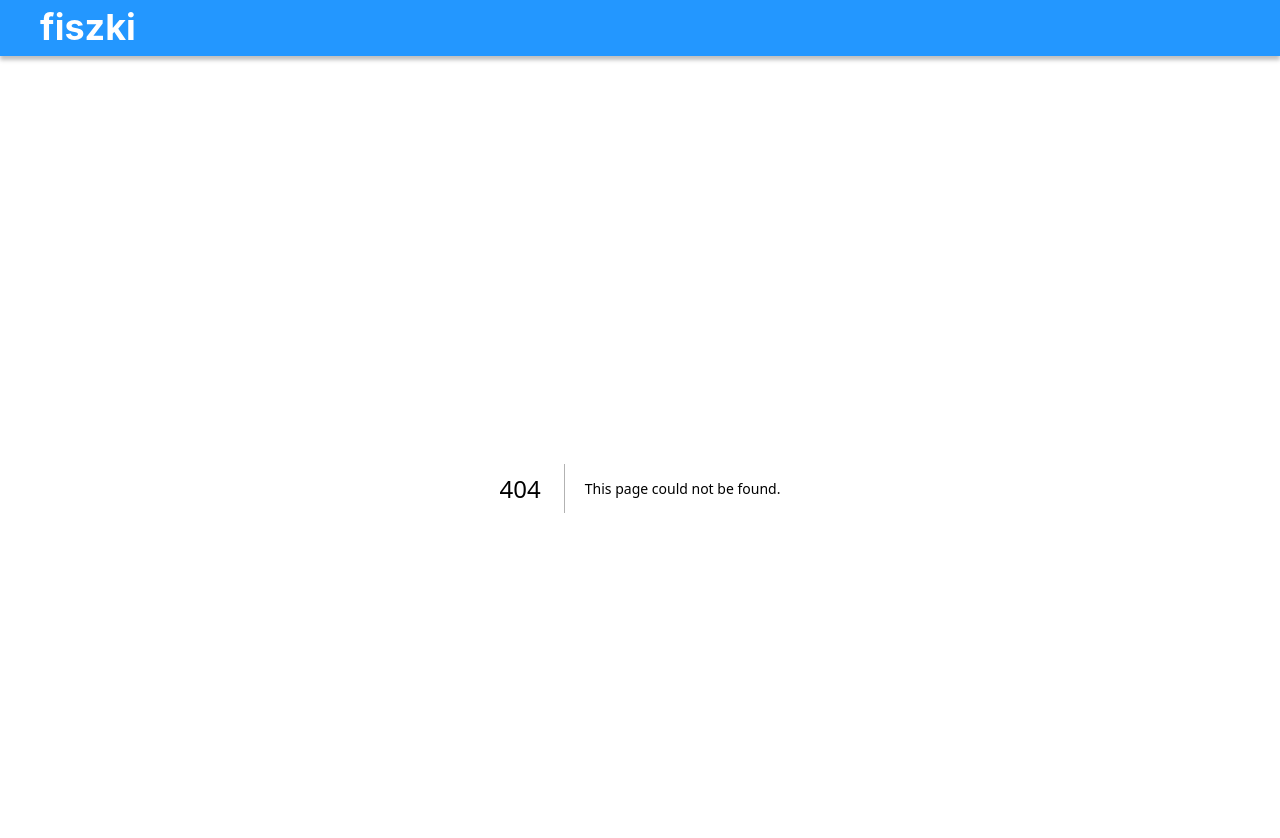
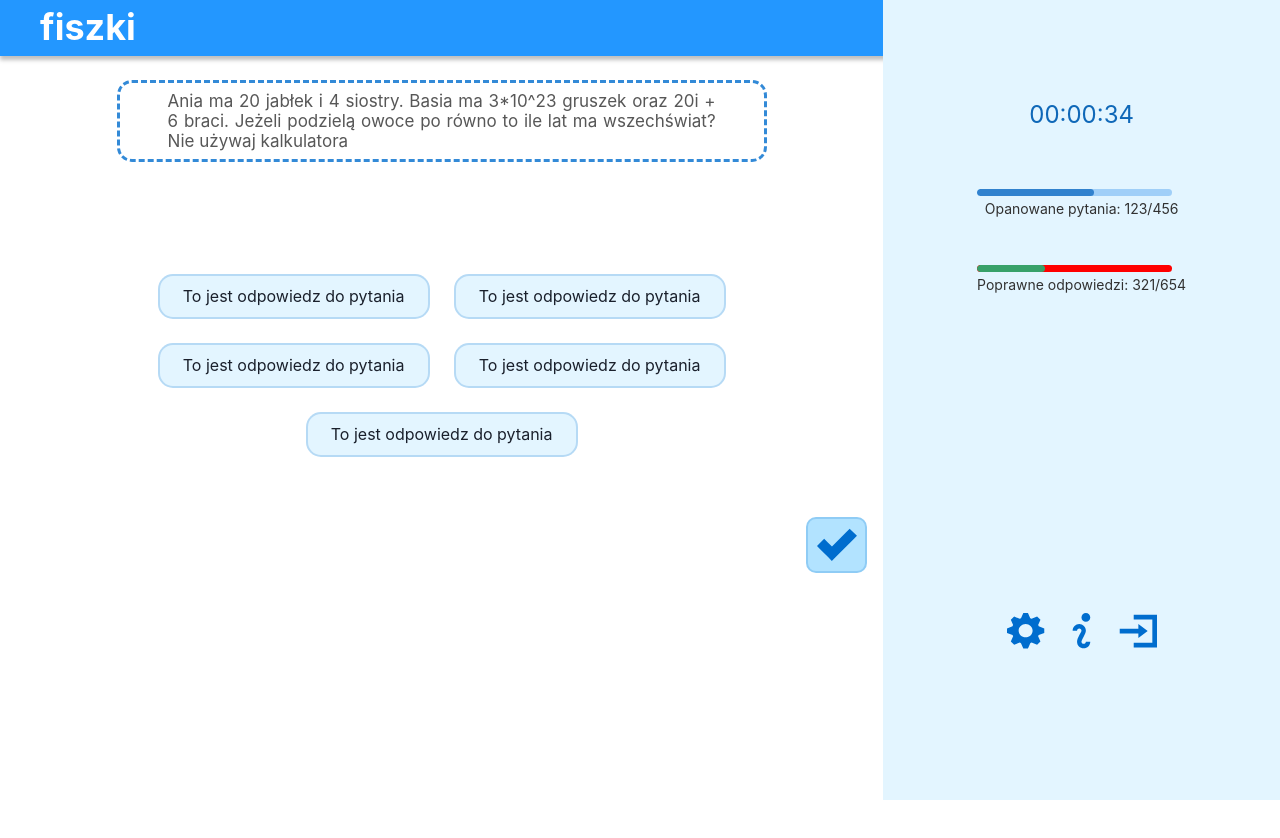
Before and after one commit to informatyzacja/flashcards, a Next.js app in the folder frontend/: page /learn in a window 1280 px wide. Before the commit this address had no page. Shown: the top 838 px of the page. After the commit the page ends 800 px from the top, so only its background shows below. Built offline with nearby package versions, Linux system fonts and the light colour scheme.

Commit message:
feat: questions in learning page

```diff
--- /dev/null
+++ b/frontend/src/components/Quiz.tsx
@@ -0,0 +1,11 @@
+import TestPanelMenu from './TestPanelMenu';
+import TestPanelQuestions from './TestPanelQuestions';
+
+export default function Quiz() {
+  return (
+    <>
+      <TestPanelQuestions />
+      <TestPanelMenu />
+    </>
+  );
+}
--- a/frontend/src/components/TestPanelNavbar.tsx
+++ b/frontend/src/components/TestPanelMenu.tsx
@@ -3,7 +3,7 @@ import { Box, Flex, Text } from '@chakra-ui/react';
 import { ProgressWithDescription } from '@/components/ProgressWithDescription';
 import { SvgIcon } from '@/components/SvgIcon';
 
-export default function TestPanelNavbar() {
+export default function TestPanelMenu() {
   return (
     <Box
       display="flex"
--- /dev/null
+++ b/frontend/src/components/TestPanelQuestions.tsx
@@ -0,0 +1,101 @@
+import { Box, Button, Flex, Text } from '@chakra-ui/react';
+
+import { SvgIcon } from './SvgIcon';
+
+interface QuestionProps {
+  text: string;
+}
+
+const Question = ({ text }: QuestionProps) => (
+  <Button
+    borderRadius="15px"
+    border="2px solid rgba(0, 109, 206, 0.20)"
+    bg="#E3F5FF"
+    w="272px"
+    h="45px"
+    flexShrink="0"
+    display="flex"
+    justifyContent="center"
+    alignItems="center"
+    fontWeight="normal"
+  >
+    <Text>{text}</Text>
+  </Button>
+);
+
+export default function TestPanelQuestions() {
+  return (
+    <Box
+      display="flex"
+      flexDirection="column"
+      alignItems="center"
+      position="fixed"
+      left="0"
+      top="0"
+      height="100vh"
+      width="69%"
+    >
+      <Box
+        margin={2}
+        marginTop={20}
+        maxW={650}
+        flexShrink="0"
+        borderRadius="15px"
+        border="3px dashed rgba(0, 109, 206, 0.80)"
+        background="rgba(217, 217, 217, 0.00)"
+        padding={2}
+      >
+        <Text
+          marginLeft={10}
+          marginRight={10}
+          color="#575757"
+          textAlign="justify"
+          fontSize="17px"
+          fontStyle="normal"
+          fontWeight="400"
+          lineHeight="normal"
+        >
+          Ania ma 20 jabłek i 4 siostry. Basia ma 3*10^23 gruszek oraz 20i + 6
+          braci. Jeżeli podzielą owoce po równo to ile lat ma wszechświat? Nie
+          używaj kalkulatora
+        </Text>
+      </Box>
+
+      <Flex
+        marginTop="10vh"
+        marginLeft="16vh"
+        marginRight="16vh"
+        justifyContent="center"
+        alignItems="center"
+        flexWrap="wrap"
+        gap={6}
+        p={6}
+      >
+        <Question text="To jest odpowiedz do pytania" />
+        <Question text="To jest odpowiedz do pytania" />
+        <Question text="To jest odpowiedz do pytania" />
+        <Question text="To jest odpowiedz do pytania" />
+        <Question text="To jest odpowiedz do pytania" />
+      </Flex>
+
+      <Box marginTop={5}>
+        <Flex position="absolute" right="0" p="4" bg="transparent">
+          <Button
+            w="61px"
+            h="56px"
+            flexShrink="0"
+            borderRadius="10px"
+            border="2px solid rgba(0, 109, 206, 0.20)"
+            bg="#B2E3FF"
+          >
+            <SvgIcon
+              w={44}
+              h={36}
+              d="M35.9016 0L32.037 4.03263L16.4666 19.603L11.9299 15.2344L7.89723 11.2017L0 19.099L4.03263 23.1316L12.4339 31.5329L16.2985 35.5655L20.3312 31.5329L39.9342 11.9299L43.9668 7.89723L35.9016 0Z"
+            />
+          </Button>
+        </Flex>
+      </Box>
+    </Box>
+  );
+}
--- /dev/null
+++ b/frontend/src/pages/learn.tsx
@@ -0,0 +1,5 @@
+import Quiz from '@/components/Quiz';
+
+export default function TestPanel() {
+  return <Quiz />;
+}
--- a/frontend/src/pages/test-panel.tsx
+++ /dev/null
@@ -1,5 +0,0 @@
-import TestPanelNavbar from '@/components/TestPanelNavbar';
-
-export default function TestPanel() {
-  return <TestPanelNavbar />;
-}
```
